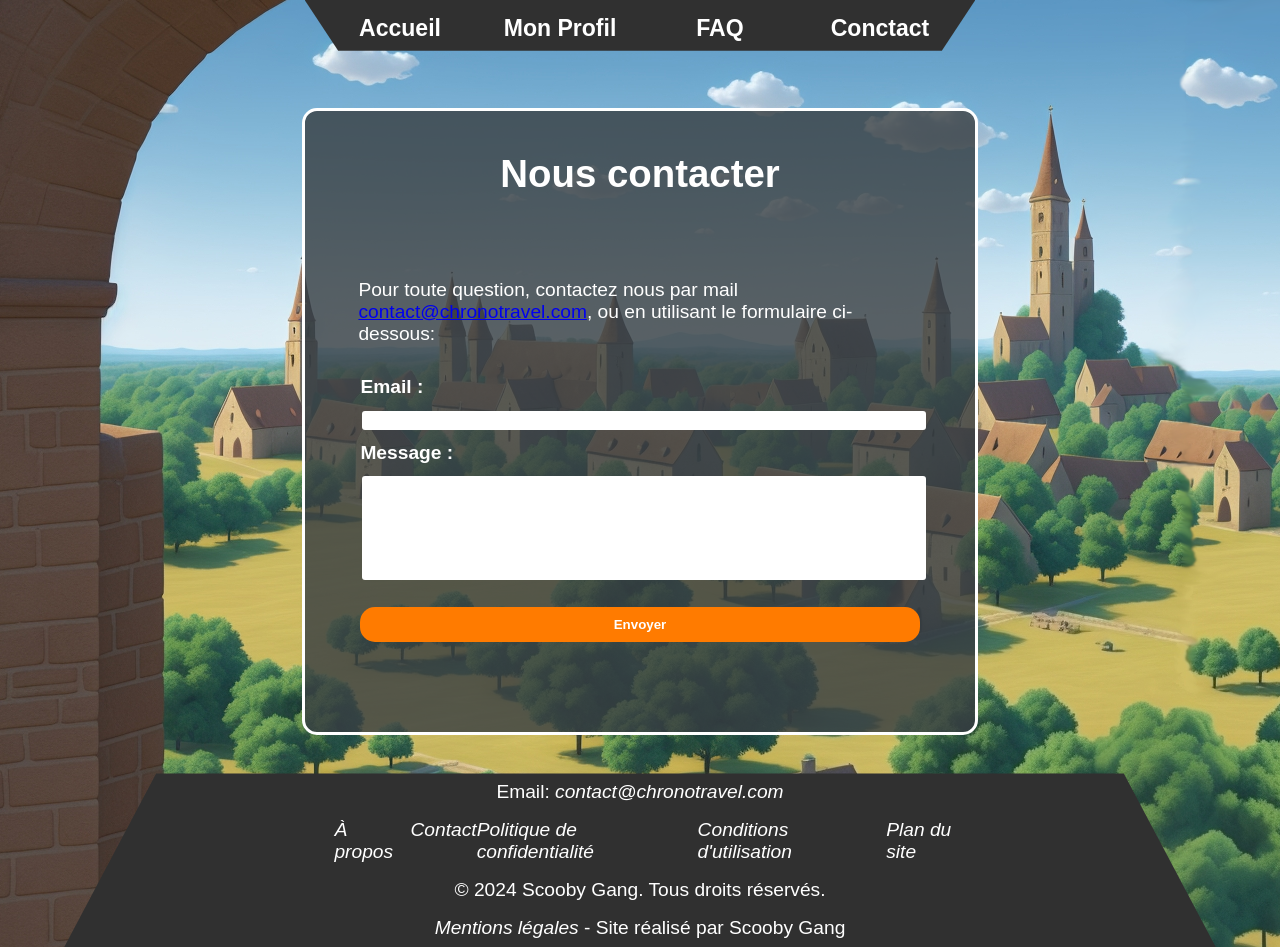
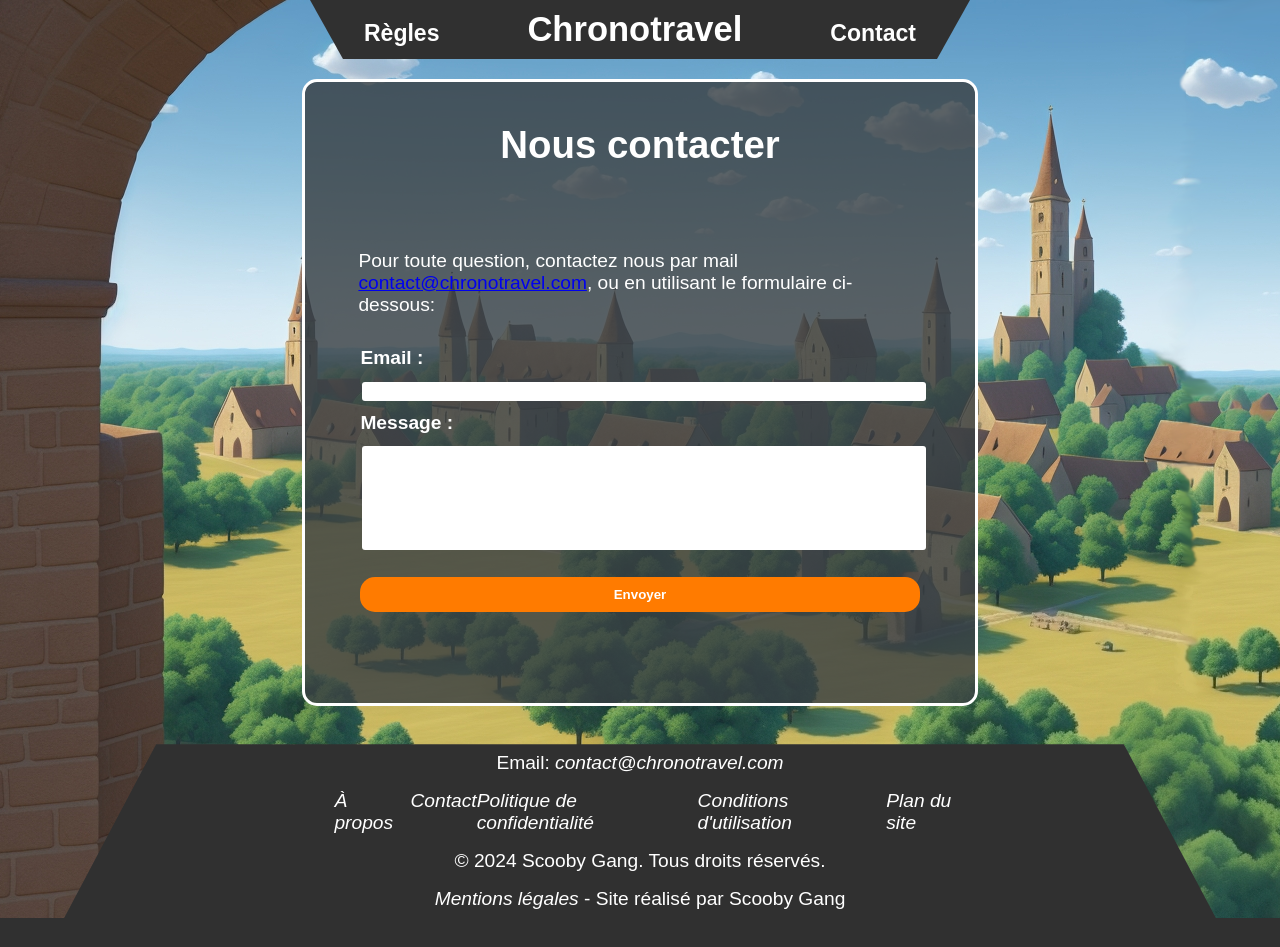
Before and after one commit to MatysMarrot/chronotravel, a PHP site: page /view/contact.view.php in a window 1280 px wide. After the commit the page ends 918 px from the top, so only its background shows below. Run offline with PHP 8.4, Linux system fonts and the light colour scheme; data that the repository does not hold is empty.

Commit message:
Modify link to include the controler

```diff
--- a/controler/landing.ctrl.php
+++ b/controler/landing.ctrl.php
@@ -2,13 +2,13 @@
 //Inclure le php
 include_once(__DIR__."/../framework/view.class.php");
 
-include(__DIR__."/../view/landingpage.php");
+//include(__DIR__."/../view/landingpage.php");
 
-var_dump($_SESSION);
+//var_dump($_SESSION);
 
 // Controler
 $view = new View();
-$outgoing = "landingpage.view.php";
+$outgoing = "landing.view.php";
 
 $view->display("../view/".$outgoing);
 ?>
--- a/controler/login.ctrl.php
+++ b/controler/login.ctrl.php
@@ -8,7 +8,7 @@ $view = new View();
 session_start();
 
 $error = "";
-$outgoing = "login.php";
+$outgoing = "login.view.php";
 
 if(count($_POST)){
     $login = $_POST['login'] ?? "";
--- a/view/admin.messaging.view.php
+++ b/view/admin.messaging.view.php
@@ -21,13 +21,13 @@
                     <th scope="col">Lu</th>
                 </thead>
                 <tbody>
-                    <tr class="message" onclick="window.location='admin.message.view.php';">
+                    <tr class="message" onclick="window.location='../controler/admin.message.ctrl.php';">
                            <td scope="row">Titouan Kevin</td>
                            <td>Problème de gestion des élèves</td>
                            <td>9:21</td>
                            <td>X</td>
                     </tr>
-                    <tr class="message" onclick="window.location='admin.message.view.php';">
+                    <tr class="message" onclick="window.location='../controler/admin.message.ctrl.php';">
                            <td scope="row">heheh jajaja</td>
                            <td>Problème de gestion des élèves</td>
                            <td>9:21</td>
--- a/view/contact.view.php
+++ b/view/contact.view.php
@@ -8,7 +8,7 @@
 
     <body>
         <!--Header -->
-        <?php include(__DIR__.'/header.teacher.viewpart.php'); ?>
+        <?php include(__DIR__.'/header.unknown.viewpart.php'); ?>
 
         <main>
         <h1>Nous contacter</h1>
--- a/view/createaccount.view.php
+++ b/view/createaccount.view.php
@@ -117,7 +117,7 @@
             </div>
             <button class="button2" type="submit" name="create">Créer mon compte</button>
         </form>
-        <p>Vous avez déjà un compte ? <a href="login.php">Connectez vous !</a></p>
+        <p>Vous avez déjà un compte ? <a href="../controler/login.ctrl.php">Connectez vous !</a></p>
     </main>
     <?php include(__DIR__.'/footer.viewpart.html')?>
 </body>
--- a/view/header.student.viewpart.php
+++ b/view/header.student.viewpart.php
@@ -6,7 +6,7 @@
     <nav>
         <ul>
             <li <?= ($currentPage == 'home') ? 'class="active"' : ''; ?>>
-                <a href="home.php"> <i class="material-symbols-outlined">Home</i></a>
+                <a href="../controler/home.ctrl.php"> <i class="material-symbols-outlined">Home</i></a>
                 <span class="tooltip_text">ACCUEIL</span>
             </li>
             <li <?= ($currentPage == 'profile') ? 'class="active"' : ''; ?>>
@@ -24,7 +24,7 @@
         </ul>
     </nav>
     <div id="number_chronocoin">
-        <img src="img/chrono_coin.png" alt="ChronoCoins">
+        <img src="../view/img/chrono_coin.png" alt="ChronoCoins">
         <span>12345</span>
     </div>
 </header>
--- a/view/header.unknown.viewpart.php
+++ b/view/header.unknown.viewpart.php
@@ -2,7 +2,7 @@
     <link rel="stylesheet" type="text/css" href="../view/style/header.unknown.css">
 </head>
 <header class="connectionpage">
-        <a href="rules.view.php">Règles</a>
-        <a href="landingpage.php"><h1>Chronotravel</h1></a>
-        <a href="contact.view.php">Contact</a>
+        <a href="../controler/rules.ctrl.php">Règles</a>
+        <a href="../controler/landing.ctrl.php"><h1>Chronotravel</h1></a>
+        <a href="../controler/contact.ctrl.php">Contact</a>
 </header>
--- a/view/home.view.php
+++ b/view/home.view.php
@@ -17,8 +17,8 @@
     <aside id="home_button">
       <ul>
         <li id="create_party_button"><a href="#">Créer une partie</a></li>
-        <li id="join_party_button"><a href="#">Rejoindre une partie</a></li>
-        <li id="join_class_button"><a href="#">Rejoindre une classe</a></li>
+        <li id="join_party_button"><a href="../controler/waitroom.ctrl.php">Rejoindre une partie</a></li>
+        <li id="join_class_button"><a href="../controler/student.join.classgroup.ctrl.php">Rejoindre une classe</a></li>
       </ul>
     </aside>
 
```
